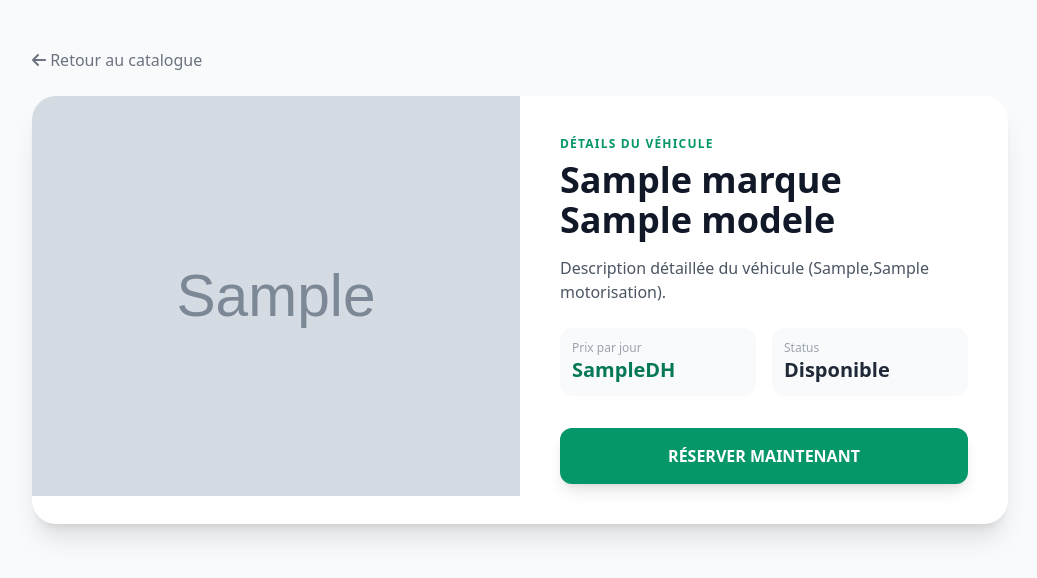
After one commit to MhammedGabigabe/MaBagnole, a PHP site: template Code/views/detailsVehicule.php in a window 1280 px wide. The commit adds this page. Shown: the top 578 px of the page, without its empty margins (120-1157 px from the left). Run offline with PHP 8.4, Linux system fonts and the light colour scheme; the visitor is signed in with stand-in values (Sample User, id 1); tables that the repository leaves empty hold one stand-in row (values such as "Sample post"); the template is opened without the code that fills it: most values are stand-ins (such as "Sample title", 1, 10 or a date in 2020); grey boxes marked "Sample" are stand-in pictures; some libraries are stand-ins or nearby versions.

Commit message:
refactor: amelioration d'affichage de details vehicule

```diff
--- a/Code/controllers/vehicule.php
+++ b/Code/controllers/vehicule.php
@@ -71,4 +71,9 @@ if(isset($_POST['supprimer_vehi'])){
     header("Location: ../views/vehicules.php");
     exit;
 }
+
+if(isset($_POST['deatilsVehicule'])){
+    $id = $_POST['deatilsVehicule'];
+    $deatilsVehi = $vehicule->getById($id);
+}
 ?>
--- /dev/null
+++ b/Code/views/detailsVehicule.php
@@ -0,0 +1,58 @@
+<?php
+session_start();
+require_once "../controllers/vehicule.php";
+
+if (!isset($_SESSION['user_id'])) {
+    header("Location: login.php");
+    exit();
+}
+
+?>
+
+<!DOCTYPE html>
+<html lang="fr">
+<head>
+    <meta charset="UTF-8">
+    <title>Détails du véhicule</title>
+    <script src="https://cdn.tailwindcss.com"></script>
+    <link href="https://cdnjs.cloudflare.com/ajax/libs/font-awesome/6.4.0/css/all.min.css" rel="stylesheet">
+</head>
+<body class="bg-gray-50">
+    <div class="max-w-5xl mx-auto px-6 py-12">
+        <a href="categoriesClient.php" class="text-gray-500 hover:text-emerald-600 mb-6 inline-block">
+            <i class="fa-solid fa-arrow-left"></i> Retour au catalogue
+        </a>
+
+        <div class="bg-white rounded-3xl shadow-xl overflow-hidden grid grid-cols-1 md:grid-cols-2">
+            <div class="h-[400px]">
+                <img src="<?= $deatilsVehi['image'] ?>" class="w-full h-full object-cover">
+            </div>
+            <div class="p-10 flex flex-col justify-center">
+                <span class="text-emerald-600 font-bold uppercase tracking-widest text-xs mb-2">Détails du véhicule</span>
+                <h1 class="text-4xl font-black text-gray-900 mb-4"><?= $deatilsVehi['marque']." ".$deatilsVehi['modele'] ?></h1>
+
+                <p class="text-gray-600 mb-6">Description détaillée du véhicule (<?= $deatilsVehi['boite_vitesse'].",".$deatilsVehi['motorisation'] ?>).</p>
+
+                <div class="grid grid-cols-2 gap-4 mb-8">
+                    <div class="bg-gray-50 p-3 rounded-xl">
+                        <span class="block text-gray-400 text-xs">Prix par jour</span>
+                        <span class="text-xl font-bold text-emerald-700"><?= $deatilsVehi['prix_jour']?>DH</span>
+                    </div>
+                    <div class="bg-gray-50 p-3 rounded-xl">
+                        <span class="block text-gray-400 text-xs">Status</span>
+                        <?php if($deatilsVehi['disponibilite'] == 1){ ?>
+                            <span class="text-xl font-bold text-gray-800">Disponible</span>
+                        <?php }else{ ?>
+                            <span class="text-xl font-bold text-gray-800">Disponible</span>
+                        <?php } ?>
+                    </div>
+                </div>
+
+                <button class="w-full py-4 bg-emerald-600 hover:bg-emerald-700 text-white font-bold rounded-xl shadow-lg transition-all active:scale-95">
+                    RÉSERVER MAINTENANT
+                </button>
+            </div>
+        </div>
+    </div>
+</body>
+</html>
```
Also changed, not shown: Code/views/categoriesClient.php (+14 -19 lines).
